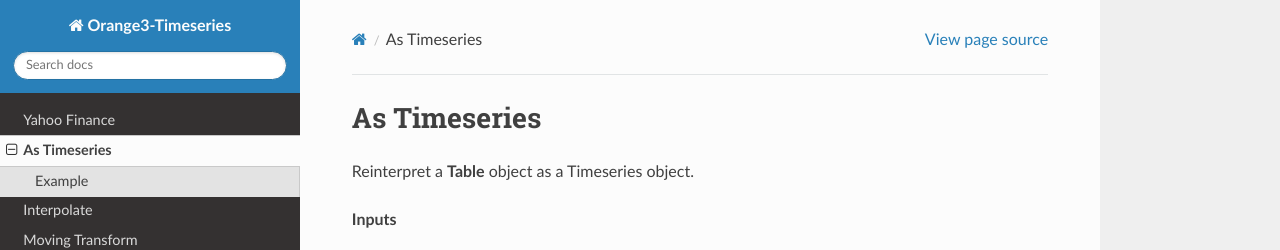
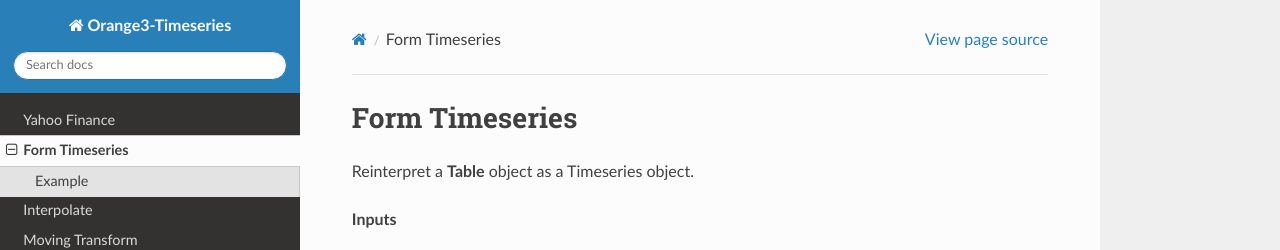
Before and after one commit to biolab/orange3-timeseries, a Sphinx documentation site: the page built from doc/widgets/as_timeseries.md, in a window 1280 px wide and 1171 px high. Shown: the top 250 px of the window. Built offline with Sphinx 7.4.7 and the Read the Docs theme 2.0.0, drawn with Linux system fonts in a browser that asks for light colours.

Commit message:
[DOC] Rename As Timeseries to Form Timeseries

```diff
--- a/doc/widgets.json
+++ b/doc/widgets.json
@@ -10,7 +10,7 @@
     "keywords": []
    },
    {
-    "text": "As Timeseries",
+    "text": "Form Timeseries",
     "doc": "widgets/as_timeseries.md",
     "icon": "../orangecontrib/timeseries/widgets/icons/TableToTimeseries.svg",
     "background": "#33aaff",
--- a/doc/widgets/as_timeseries.md
+++ b/doc/widgets/as_timeseries.md
@@ -1,5 +1,5 @@
-As Timeseries
-=============
+Form Timeseries
+===============
 
 Reinterpret a **Table** object as a Timeseries object.
 
```
